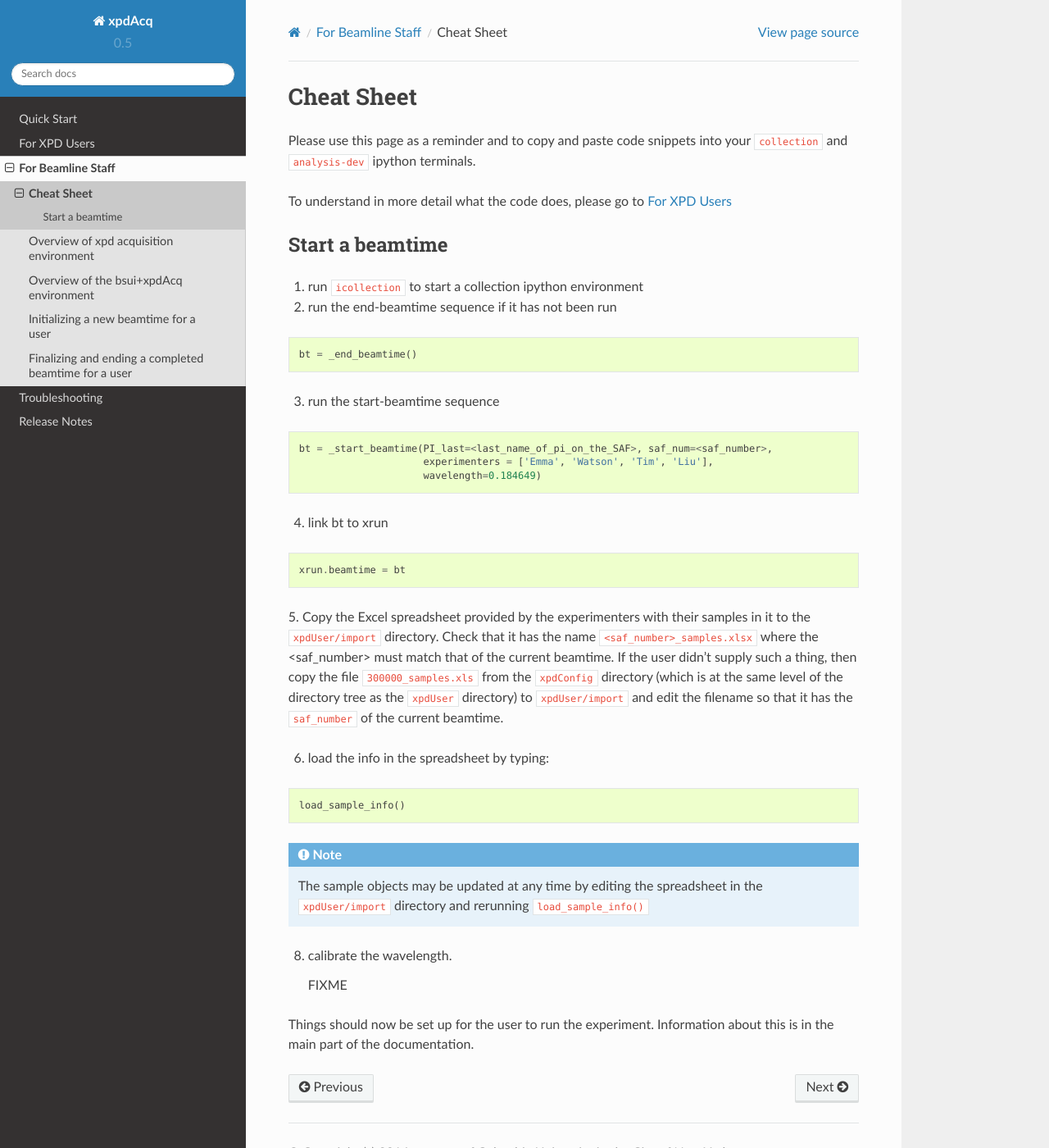
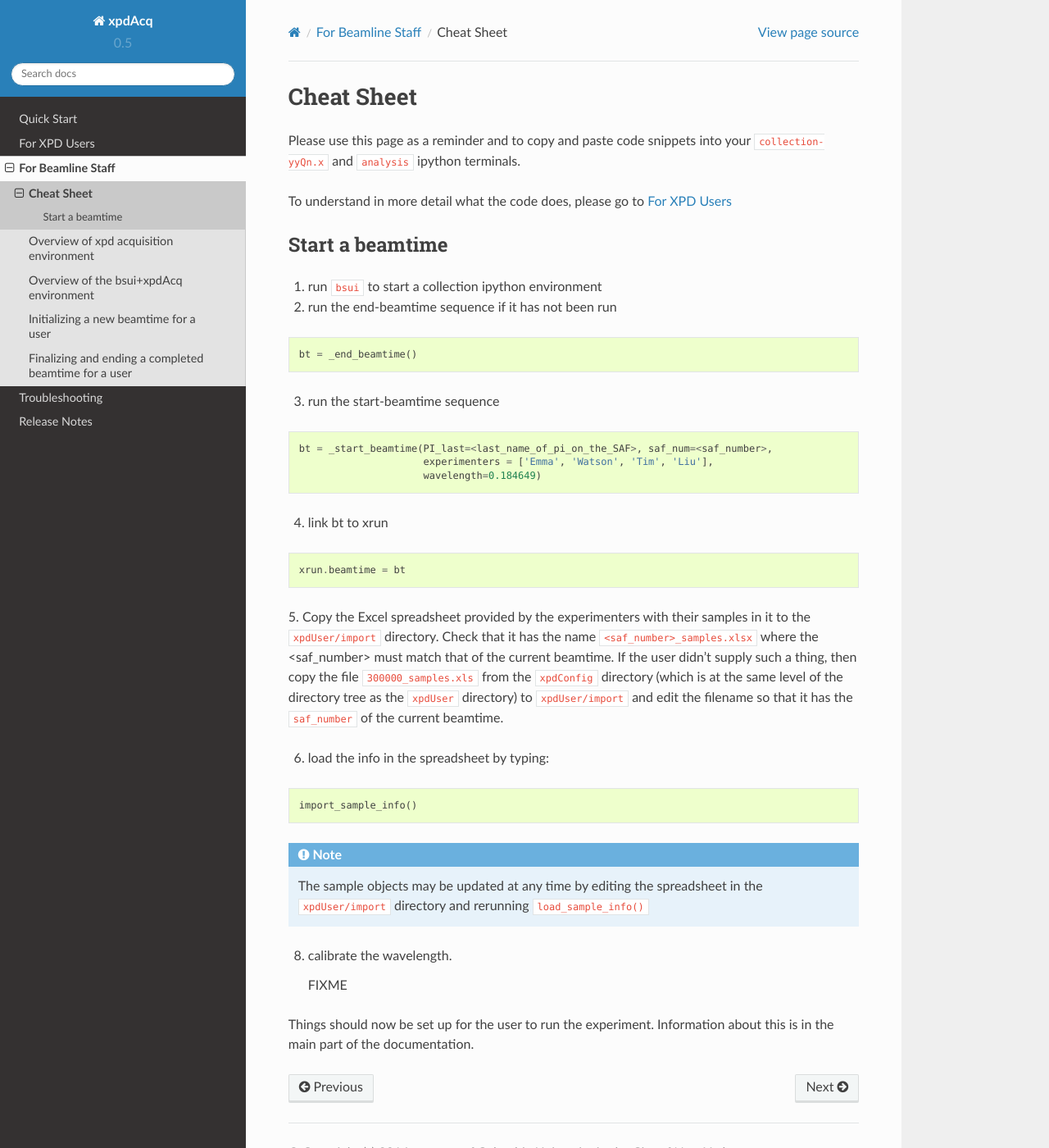
Before and after one commit to xpdAcq/xpdAcq, a Sphinx documentation site: the page built from doc/sb_cheat_sheet.rst, in a window 1280 px wide and 1400 px high. Shown: the whole window at 82% size. Built offline with Sphinx 7.4.7 and the Read the Docs theme 2.0.0, drawn with Linux system fonts in a browser that asks for light colours.

Commit message:
DOC: beamline staff doc

```diff
--- a/doc/sb_cheat_sheet.rst
+++ b/doc/sb_cheat_sheet.rst
@@ -3,15 +3,15 @@
 Cheat Sheet
 ===========
 
-Please use this page as a reminder and to copy  and paste code snippets into your ``collection``
-and ``analysis-dev`` ipython terminals.
+Please use this page as a reminder and to copy  and paste code snippets into your ``collection-yyQn.x``
+and ``analysis`` ipython terminals.
 
 To understand in more detail what the code does, please go to :ref:`xpdu`
 
 Start a beamtime
 ----------------
 
-1. run ``icollection`` to start a collection ipython environment
+1. run ``bsui`` to start a collection ipython environment
 2. run the end-beamtime sequence if it has not been run
 
 .. code-block:: python
@@ -40,7 +40,7 @@ where the <saf_number> must match that of the current beamtime.  If the user did
 
 .. code-block:: python
 
-  load_sample_info()
+  import_sample_info()
 
 .. Note::
 
```
